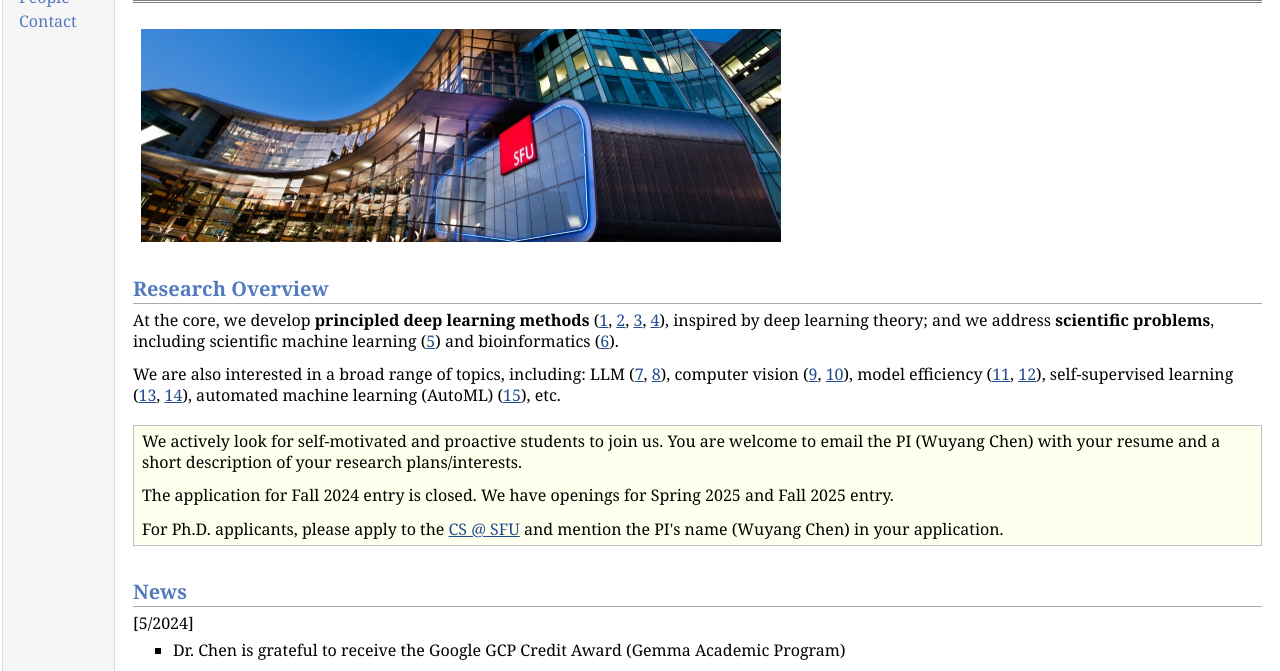
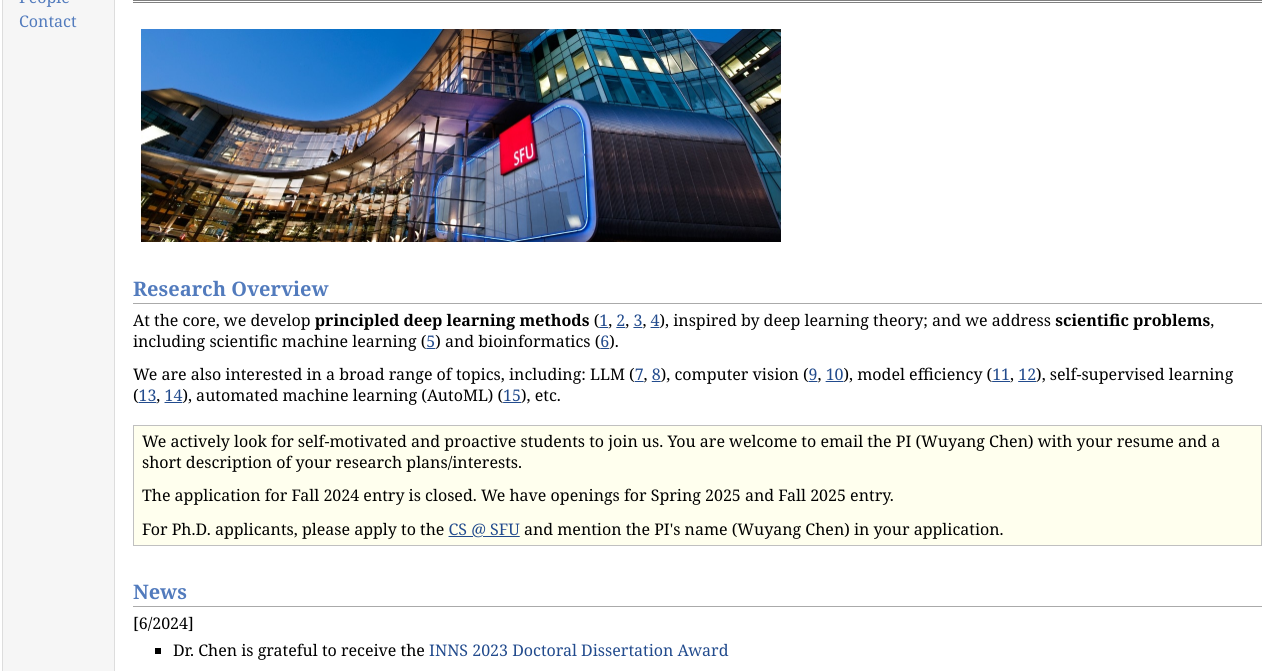
Before and after one commit to weiran-sun/weirans.github.io, a plain HTML site: page index.html in a window 1280 px wide. Shown: the part 115-786 px from the top of the page. Drawn offline with Linux system fonts and the light colour scheme.

Commit message:
update inns

```diff
--- a/index.html
+++ b/index.html
@@ -54,6 +54,13 @@ etc.
 </p>
 </div></div>
 <h2>News</h2>
+<p>[6/2024]<br />
+</p>
+<ul>
+<li><p>Dr. Chen is grateful to receive the <a href="https://www.inns.org/inns-award-nomination" target=&ldquo;blank&rdquo;>INNS 2023 Doctoral Dissertation Award</a><br />
+</p>
+</li>
+</ul>
 <p>[5/2024]<br />
 </p>
 <ul>
@@ -87,7 +94,7 @@ etc.
 </p>
 <div id="footer">
 <div id="footer-text">
-Page generated 2024-05-31 14:13:01 PDT, by <a href="https://github.com/wsshin/jemdoc_mathjax" target="blank">jemdoc+MathJax</a>.
+Page generated 2024-06-03 07:17:59 PDT, by <a href="https://github.com/wsshin/jemdoc_mathjax" target="blank">jemdoc+MathJax</a>.
 </div>
 </div>
 </td>
```
Also changed, not shown: 1 other file.
